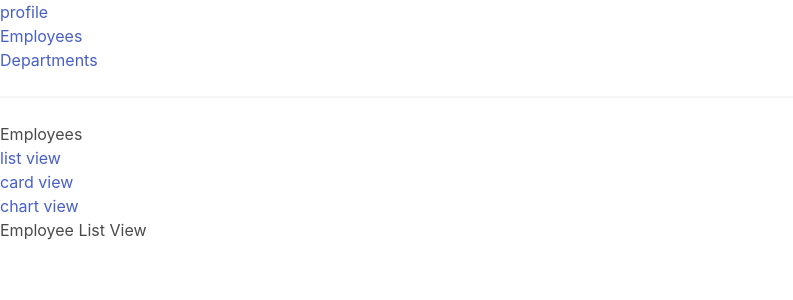
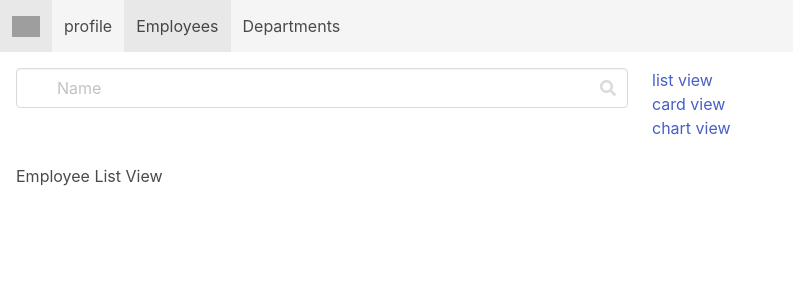
Before and after one commit to dabeng/hr, a React (Create React App) app: page /employees in a window 1280 px wide. Shown: the top 300 px of the page, without its empty margins (0-793 px from the left). Built offline with nearby package versions, Linux system fonts and the light colour scheme; grey boxes are pictures that could not be loaded.

Commit message:
introuduce bulma and fontawesome

```diff
--- a/package.json
+++ b/package.json
@@ -3,6 +3,7 @@
   "version": "0.1.0",
   "private": true,
   "dependencies": {
+    "@fortawesome/fontawesome-free": "^5.15.2",
     "@reduxjs/toolkit": "^1.1.0",
     "@testing-library/jest-dom": "^4.2.4",
     "@testing-library/react": "^9.3.2",
--- a/src/App.js
+++ b/src/App.js
@@ -4,6 +4,7 @@ import {
   Switch,
   Route,
   Link,
+  NavLink,
   useParams,
   useRouteMatch,
 } from "react-router-dom";
@@ -13,27 +14,43 @@ import { Employees } from "./features/employees/Employees";
 import { Departments } from "./features/departments/Departments";
 
 import "bulma";
+import '@fortawesome/fontawesome-free/css/all.min.css';
 import "./App.scss";
 
 function App() {
   return (
     <Router>
       <div>
-        <ul>
-          <li>
-            <Link to="/">profile</Link>
-          </li>
-          <li>
-            <Link to="/employees">Employees</Link>
-          </li>
-          <li>
-            <Link to="/departments">Departments</Link>
-          </li>
-        </ul>
 
-        <hr />
+        <nav class="navbar is-light" role="navigation" aria-label="main navigation">
+  <div class="navbar-brand">
+    <a class="navbar-item" href="https://github.com/dabeng/hr">
+      <img src="https://dabeng.github.io/OrgChart/img/logo.png" width="28" height="28"/>
+    </a>
 
-        <Switch>
+    <a role="button" class="navbar-burger" aria-label="menu" aria-expanded="false" data-target="navbarBasicExample">
+      <span aria-hidden="true"></span>
+      <span aria-hidden="true"></span>
+      <span aria-hidden="true"></span>
+    </a>
+  </div>
+
+  <div id="navbarBasicExample" class="navbar-menu">
+    <div class="navbar-start">
+      <NavLink to="/" className="navbar-item" exact activeClassName="is-active">profile</NavLink>
+      <NavLink to="/employees" className="navbar-item" activeClassName="is-active">Employees</NavLink>
+      <NavLink to="/departments" className="navbar-item" activeClassName="is-active">Departments</NavLink>
+
+
+
+    </div>
+
+
+  </div>
+</nav>
+
+<main>
+  <Switch>
           <Route exact path="/">
             <Profile />
           </Route>
@@ -44,6 +61,9 @@ function App() {
             <Departments />
           </Route>
         </Switch>
+</main>
+
+
       </div>
     </Router>
   );
--- a/src/App.scss
+++ b/src/App.scss
@@ -1,39 +1,3 @@
-.App {
-  text-align: center;
+main {
+  padding: 1rem;
 }
-
-.App-logo {
-  height: 40vmin;
-  pointer-events: none;
-}
-
-@media (prefers-reduced-motion: no-preference) {
-  .App-logo {
-    animation: App-logo-float infinite 3s ease-in-out;
-  }
-}
-
-.App-header {
-  min-height: 100vh;
-  display: flex;
-  flex-direction: column;
-  align-items: center;
-  justify-content: center;
-  font-size: calc(10px + 2vmin);
-}
-
-.App-link {
-  color: rgb(112, 76, 182);
-}
-
-@keyframes App-logo-float {
-  0% {
-    transform: translateY(0);
-  }
-  50% {
-    transform: translateY(10px)
-  }
-  100% {
-    transform: translateY(0px)
-  }
-}
--- a/src/features/employees/Employees.js
+++ b/src/features/employees/Employees.js
@@ -16,8 +16,19 @@ export const Employees = () => {
 
   return (
     <div>
-      <h2>Employees</h2>
-      <ul>
+      <div class="columns">
+  <div class="column">
+  <div class="field">
+  <p class="control has-icons-left has-icons-right">
+    <input class="input" type="text" placeholder="Name"/>
+    <span class="icon is-small is-right">
+      <i class="fas fa-search"></i>
+    </span>
+  </p>
+</div>
+  </div>
+  <div class="column">
+  <ul>
         <li>
           <Link to={`${url}`}>list view</Link>
         </li>
@@ -28,6 +39,9 @@ export const Employees = () => {
           <Link to={`${url}/chart-view`}>chart view</Link>
         </li>
       </ul>
+  </div>
+</div>
+
 
       <Switch>
         <Route exact path={path}>
--- a/src/index.js
+++ b/src/index.js
@@ -1,5 +1,6 @@
 import React from 'react';
 import ReactDOM from 'react-dom';
+
 import './index.css';
 import App from './App';
 import store from './app/store';
```
Also changed, not shown: 1 other file (tests, documents, lock files or other folders).
